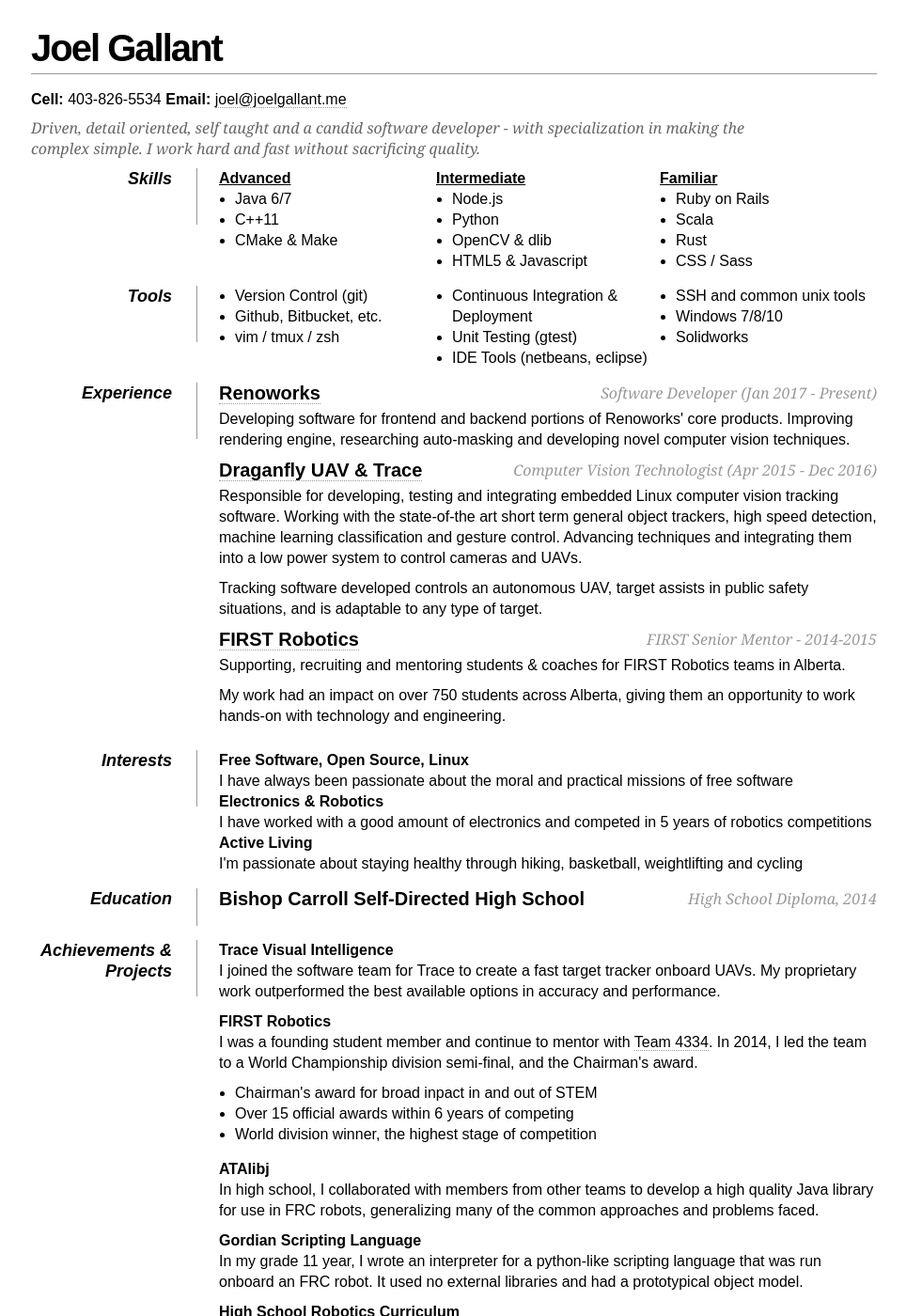
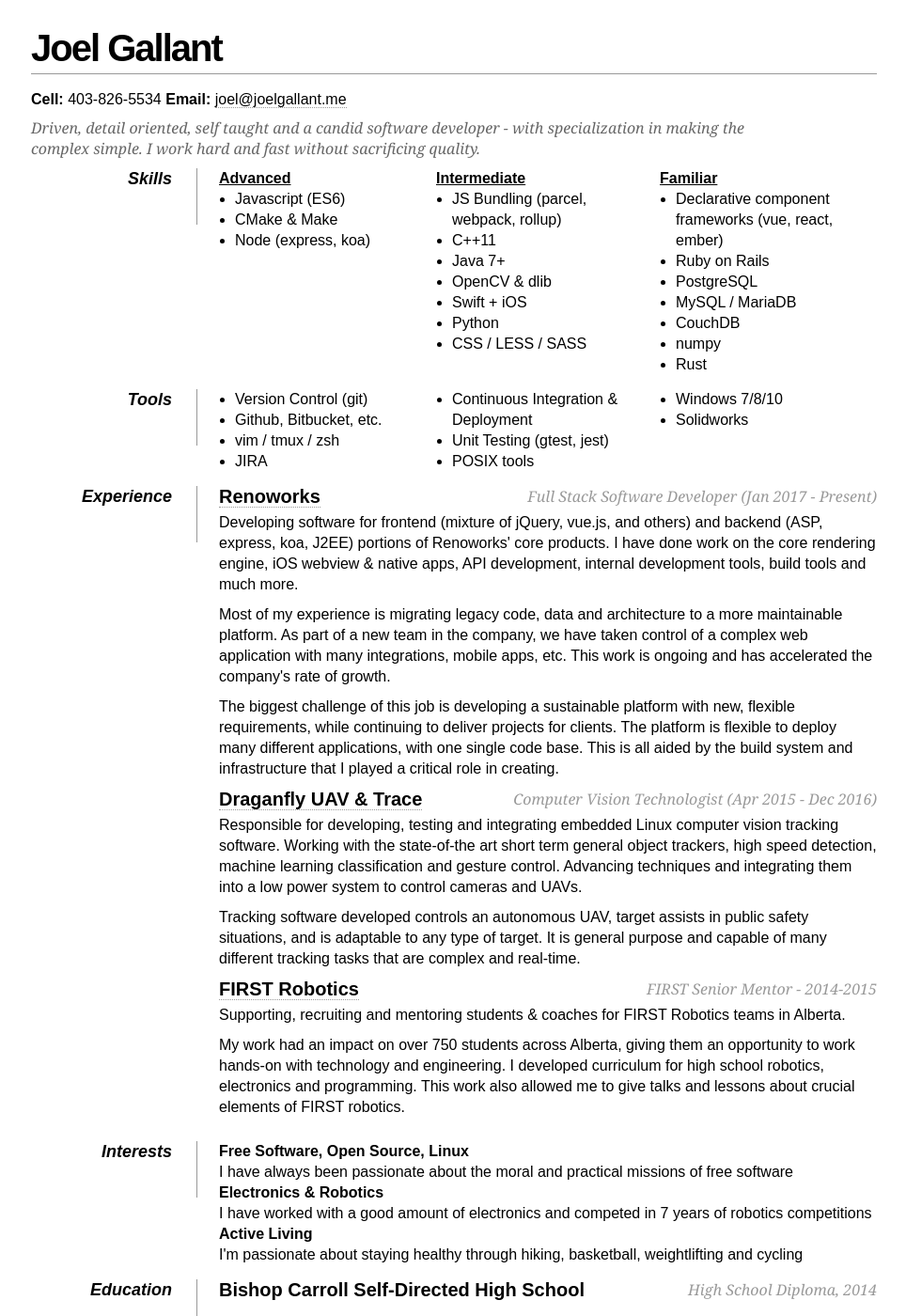
Before and after one commit to joelg236/joelg236.github.io, a Jekyll site: the page built from resume.html, in a window 1280 px wide and 1400 px high. Shown: the whole window at 94% size, without its empty margins (157-1121 px from the left). Built offline with Jekyll 4.4.1, drawn with Linux system fonts in a browser that asks for light colours; some of the changed text lies outside the part shown.

Commit message:
Update resume

```diff
--- a/resume.html
+++ b/resume.html
@@ -1,6 +1,7 @@
 ---
 ---
 <!DOCTYPE html>
+<!-- If you're looking here, this isn't normal for me, don't worry. -->
 <html>
 <head>
   <title>Resume of Joel Gallant</title>
@@ -59,27 +60,33 @@
                 <div style="float:left; width: 33%;">
                     <h4 style="text-decoration: underline;">Advanced</h4>
                     <ul class="no-bottom">
-                        <li>Java 6/7</li>
-                        <li>C++11</li>
+                        <li>Javascript (ES6)</li>
                         <li>CMake & Make</li>
+                        <li>Node (express, koa)</li>
                     </ul>
                 </div>
                 <div style="float:left; width: 33%;">
                     <h4 style="text-decoration: underline;">Intermediate</h4>
                     <ul class="no-bottom">
-                        <li>Node.js</li>
+                        <li>JS Bundling (parcel, webpack, rollup)</li>
+                        <li>C++11</li>
+                        <li>Java 7+</li>
+                        <li>OpenCV & dlib</li>
+                        <li>Swift + iOS</li>
                         <li>Python</li>
-                        <li>OpenCV & dlib</li>
-                        <li>HTML5 & Javascript</li>
+                        <li>CSS / LESS / SASS</li>
                     </ul>
                 </div>
                 <div style="float:right; width: 33%;">
                     <h4 style="text-decoration: underline;">Familiar</h4>
                     <ul class="no-bottom">
+                        <li>Declarative component frameworks (vue, react, ember)</li>
                         <li>Ruby on Rails</li>
-                        <li>Scala</li>
+                        <li>PostgreSQL</li>
+                        <li>MySQL / MariaDB</li>
+                        <li>CouchDB</li>
+                        <li>numpy</li>
                         <li>Rust</li>
-                        <li>CSS / Sass</li>
                     </ul>
                 </div>
             </dd>
@@ -92,18 +99,18 @@
                         <li>Version Control (git)</li>
                         <li>Github, Bitbucket, etc.</li>
                         <li>vim / tmux / zsh</li>
+                        <li>JIRA</li>
                     </ul>
                 </div>
                 <div style="float:left; width: 33%;">
                     <ul class="no-bottom">
                         <li>Continuous Integration & Deployment</li>
-                        <li>Unit Testing (gtest)</li>
-                        <li>IDE Tools (netbeans, eclipse)</li>
+                        <li>Unit Testing (gtest, jest)</li>
+                        <li>POSIX tools</li>
                     </ul>
                 </div>
                 <div style="float:right; width: 33%;">
                     <ul class="no-bottom">
-                        <li>SSH and common unix tools</li>
                         <li>Windows 7/8/10</li>
                         <li>Solidworks</li>
                     </ul>
@@ -113,58 +120,57 @@
 
             <dt>Experience</dt>
             <dd>
-                <h2><a href="http://www.renoworks.com/">Renoworks</a> <span>Software Developer (Jan 2017 - Present)</span></h2>
+                <h2><a href="http://www.renoworks.com/">Renoworks</a> <span>Full Stack Software Developer (Jan 2017 - Present)</span></h2>
                 <p>
-                    Developing software for frontend and backend portions of
-                    Renoworks' core products. Improving rendering engine,
-                    researching auto-masking and developing novel computer
-                    vision techniques.
+                    Developing software for frontend (mixture of jQuery, vue.js, and others)
+                    and backend (ASP, express, koa, J2EE) portions of Renoworks' core products.
+                    I have done work on the core rendering engine, iOS webview & native apps,
+                    API development, internal development tools, build tools and much more.
+                </p>
+                <p>
+                    Most of my experience is migrating legacy code, data and architecture to a
+                    more maintainable platform. As part of a new team in the company, we have
+                    taken control of a complex web application with many integrations, mobile apps,
+                    etc. This work is ongoing and has accelerated the company's rate of growth.
+                </p>
+                <p>
+                    The biggest challenge of this job is developing a sustainable platform with
+                    new, flexible requirements, while continuing to deliver projects for clients.
+                    The platform is flexible to deploy many different applications, with one single
+                    code base. This is all aided by the build system and infrastructure that I
+                    played a critical role in creating.
                 </p>
 
                 <h2><a href="http://www.draganfly.com/">Draganfly UAV & Trace</a> <span>Computer Vision Technologist (Apr 2015 - Dec 2016)</span></h2>
                 <p>
-                    Responsible for developing, testing and integrating embedded
-                    Linux computer vision tracking software. Working with the
-                    state-of-the art short term general object trackers, high
-                    speed detection, machine learning classification and gesture
-                    control. Advancing techniques and integrating them into a
-                    low power system to control cameras and UAVs.
+                    Responsible for developing, testing and integrating embedded Linux computer
+                    vision tracking software. Working with the state-of-the art short term general
+                    object trackers, high speed detection, machine learning classification and
+                    gesture control. Advancing techniques and integrating them into a low power
+                    system to control cameras and UAVs.
                 </p>
                 <p>
-                    Tracking software developed controls an autonomous UAV,
-                    target assists in public safety situations, and is adaptable
-                    to any type of target.
+                    Tracking software developed controls an autonomous UAV, target assists in
+                    public safety situations, and is adaptable to any type of target. It is
+                    general purpose and capable of many different tracking tasks that are
+                    complex and real-time.
                 </p>
 
                 <h2><a href="http://www.firstinspires.org/">FIRST Robotics</a> <span>FIRST Senior Mentor - 2014-2015</span></h2>
                 <p>
-                    Supporting, recruiting and mentoring students & coaches for
-                    FIRST Robotics teams in Alberta.
+                    Supporting, recruiting and mentoring students & coaches for FIRST Robotics teams in Alberta.
                 </p>
                 <p>
-                    My work had an impact on over 750 students across Alberta,
-                    giving them an opportunity to work hands-on with technology
-                    and engineering.
+                    My work had an impact on over 750 students across Alberta, giving them an
+                    opportunity to work hands-on with technology and engineering. I developed
+                    curriculum for high school robotics, electronics and programming. This work
+                    also allowed me to give talks and lessons about crucial elements of FIRST robotics.
                 </p>
             </dd>
             <dd class="clear"></dd>
 
-            <dt>Interests</dt>
-            <dd>
-                <h4>Free Software, Open Source, Linux</h4>
-                    I have always been passionate about the moral and practical
-                    missions of free software
-                <h4>Electronics & Robotics</h4>
-                    I have worked with a good amount of electronics and competed
-                    in 5 years of robotics competitions
-                <h4>Active Living</h4>
-                    I'm passionate about staying healthy through hiking,
-                    basketball, weightlifting and cycling
-            </dd>
-            <dd class="clear"></dd>
-
-            <div class="new-page"></div>
             <div class="only-print">
+              <div id="contact-info" class="vcard">
                   <h1 class="fn">Joel Gallant</h1>
                   <div style="float: left;">
                       <b>Cell:</b> <span class="tel">403-826-5534</span>
@@ -179,6 +185,18 @@
                       </p>
                   </div>
               </div>
+            </div>
+
+            <dt>Interests</dt>
+            <dd>
+                <h4>Free Software, Open Source, Linux</h4>
+                    I have always been passionate about the moral and practical missions of free software
+                <h4>Electronics & Robotics</h4>
+                    I have worked with a good amount of electronics and competed in 7 years of robotics competitions
+                <h4>Active Living</h4>
+                    I'm passionate about staying healthy through hiking, basketball, weightlifting and cycling
+            </dd>
+            <dd class="clear"></dd>
 
             <dt style="height: 40px;">Education</dt>
             <dd>
@@ -188,6 +206,12 @@
 
             <dt>Achievements & Projects</dt>
             <dd>
+                <h4>Renoworks Visualizers (example: <a href="http://truwood.renoworks.com/" target="_blank">TruWood Siding</a>)</h4>
+                <p>
+                    I helped pioneer a new platform for Renoworks home renovation visualizers that
+                    is flexible, powerful and adheres closer to modern standards.
+                </p>
+
                 <h4>Trace Visual Intelligence</h4>
                 <p>
                     I joined the software team for Trace to create a fast target
@@ -241,7 +265,6 @@
                 <p><a href="/resume.pdf">PDF Version</a></p>
             </dd>
             <dd class="clear"></dd>
-            <div class="clear"></div>
         </div>
     </div>
 </body>
```
Also changed, not shown: 1 other file. Lines whose indentation alone changed are shown as unchanged.
